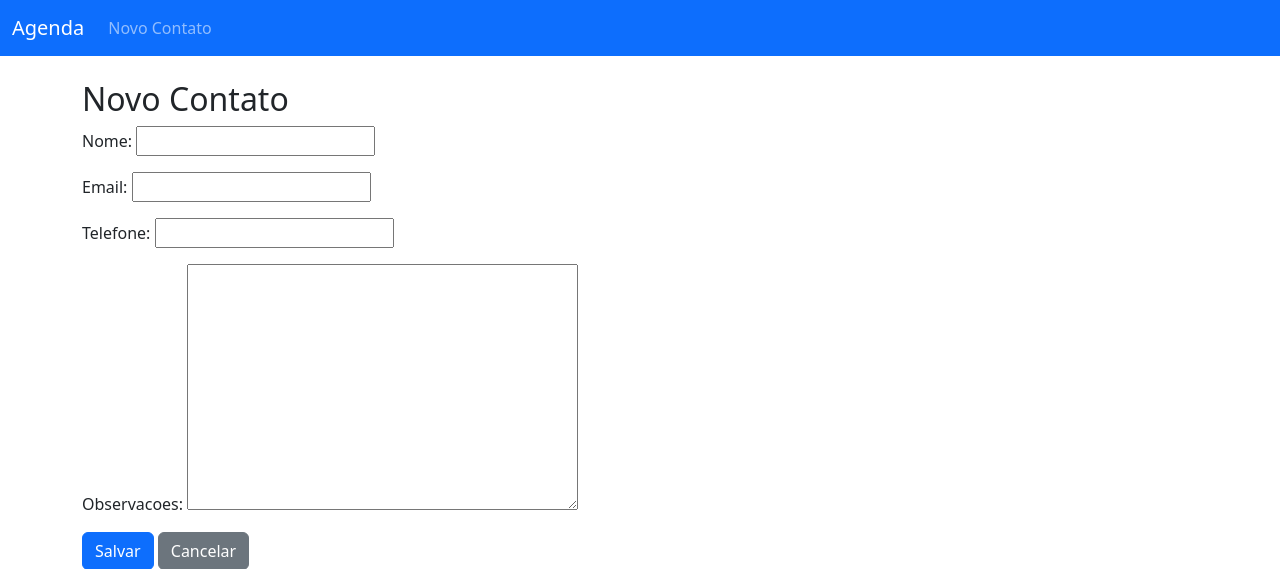
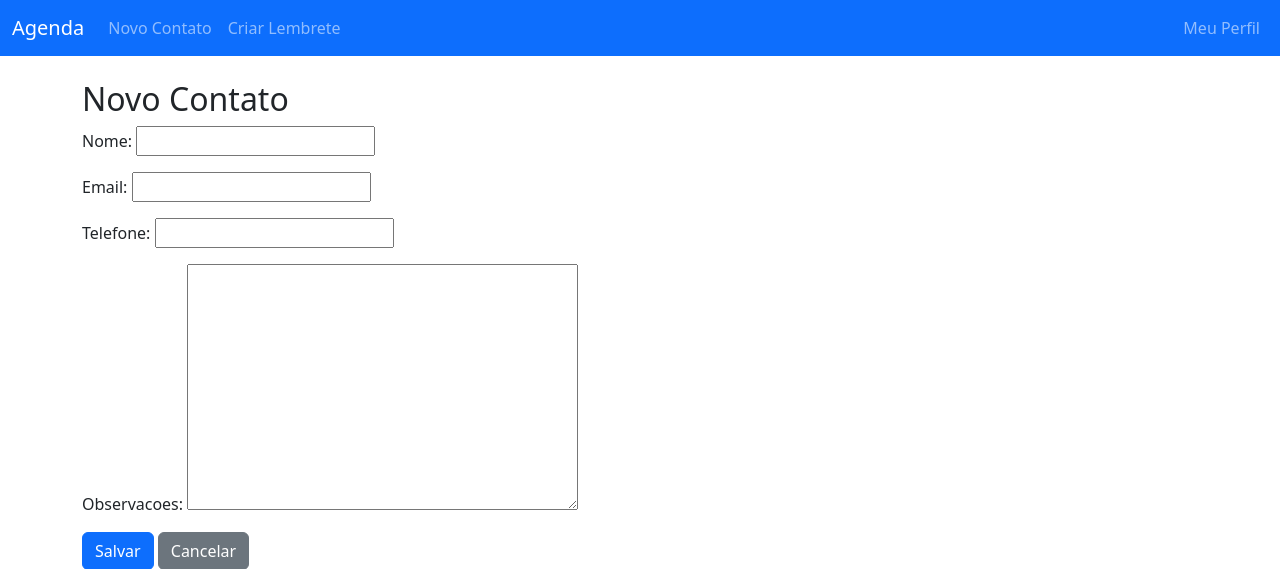
Before and after one commit to BiankaIbrahim/agenda-web2, a Django app: page /novo/ in a window 1280 px wide. Shown: the top 569 px of the page. Run offline with Django 5.2, Linux system fonts and the light colour scheme.

Commit message:
criei as funcionalidades do html de login e editar perfil

```diff
--- a/agenda/contatos/templates/contatos/base.html
+++ b/agenda/contatos/templates/contatos/base.html
@@ -9,10 +9,24 @@
 <nav class="navbar navbar-expand-lg navbar-dark bg-primary">
   <div class="container-fluid">
     <a class="navbar-brand" href="{% url 'lista_contatos' %}">Agenda</a>
-    <div class="collapse navbar-collapse">
+
+    <button class="navbar-toggler" type="button" data-bs-toggle="collapse" data-bs-target="#navbarNav"
+      aria-controls="navbarNav" aria-expanded="false" aria-label="Toggle navigation">
+      <span class="navbar-toggler-icon"></span>
+    </button>
+
+    <div class="collapse navbar-collapse" id="navbarNav">
       <ul class="navbar-nav me-auto">
         <li class="nav-item">
           <a class="nav-link" href="{% url 'criar_contato' %}">Novo Contato</a>
+        </li>
+        <li class="nav-item">
+          <a class="nav-link" href="{% url 'criar_lembrete' %}">Criar Lembrete</a>
+        </li>
+      </ul>
+      <ul class="navbar-nav ms-auto">
+        <li class="nav-item">
+          <a class="nav-link" href="{% url 'meu_perfil' %}">Meu Perfil</a>
         </li>
       </ul>
     </div>
--- a/agenda/usuario/urls.py
+++ b/agenda/usuario/urls.py
@@ -2,8 +2,8 @@ from django.urls import path
 from . import views
 
 urlpatterns = [
-    path('', views.criar_usuario, name='criar_usuario'),
-    path('login/', views.login_usuario, name='login_usuario'),
-    path('perfil/editar/', views.editar_perfil, name='editar_perfil'),
+    path('cadastro/', views.criar_usuario, name='criar_usuario'),
+    path('', views.login_usuario, name='login_usuario'),
+    path('editar/', views.editar_perfil, name='editar_perfil'),
     path('logout/', views.logout_usuario, name='logout_usuario'),
 ]
```
Also changed, not shown: agenda/usuario/templates/usuario/editar.html (added, +8 -0 lines), agenda/usuario/templates/usuario/login.html (added, +19 -0 lines).
